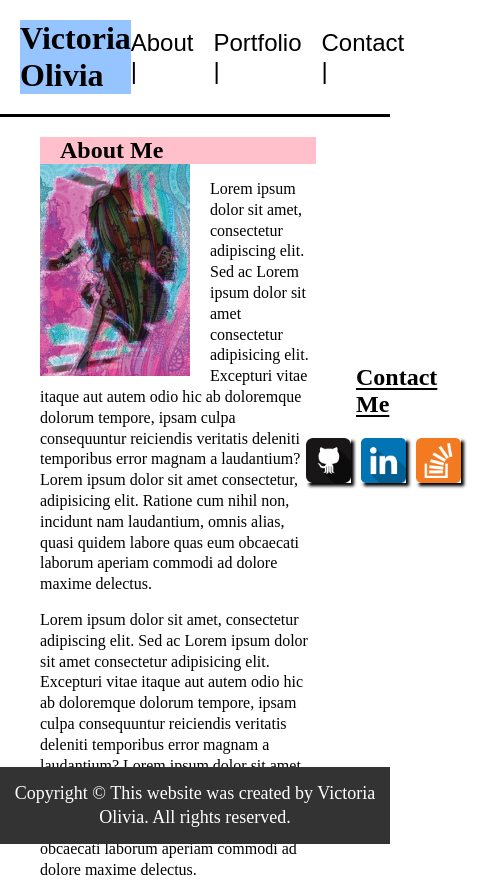
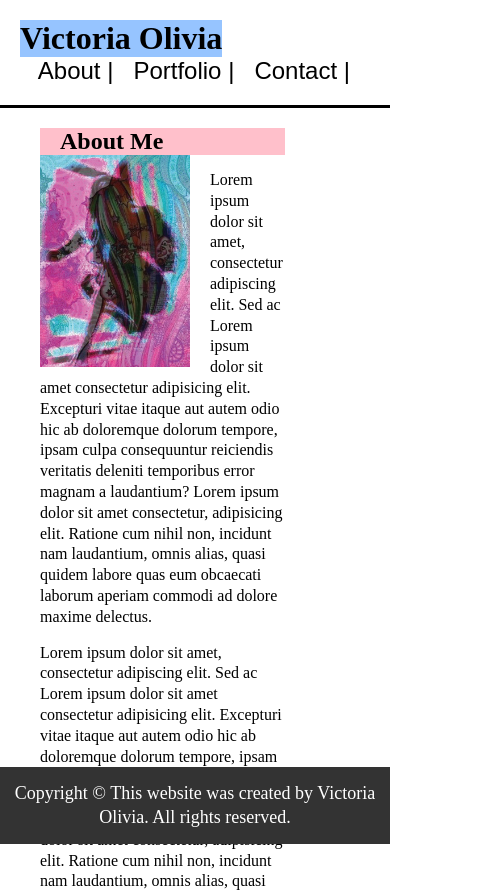
Before and after one commit to Victoria-Olivia/m6-hw6-ortiz-victoria, a plain HTML site: page index.html in a window 390 px wide. Shown: the top 890 px of the page, 485 px wide, since content can reach past the window. Drawn offline with Linux system fonts and the light colour scheme.

Commit message:
Added flex-wrap to container and h1 for improved responsiveness and layout.

```diff
--- a/styles.css
+++ b/styles.css
@@ -20,6 +20,7 @@ header {
 
 .container {
     display: flex;
+    flex-wrap: wrap;
     justify-content: space-between;
     align-items: center;
     padding: 0 20px;
@@ -28,6 +29,8 @@ header {
 }
 
 .container > h1 {
+    display: flex;
+    flex-wrap: wrap;
     background-color: #96c4ff;
     color: black;
 }
```
